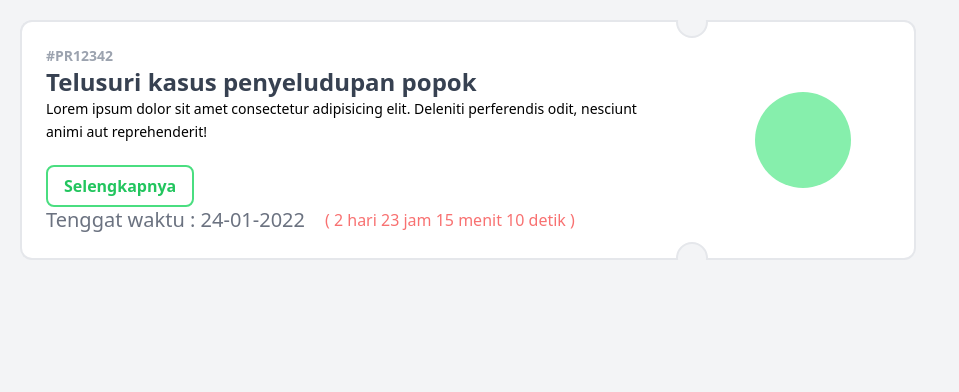
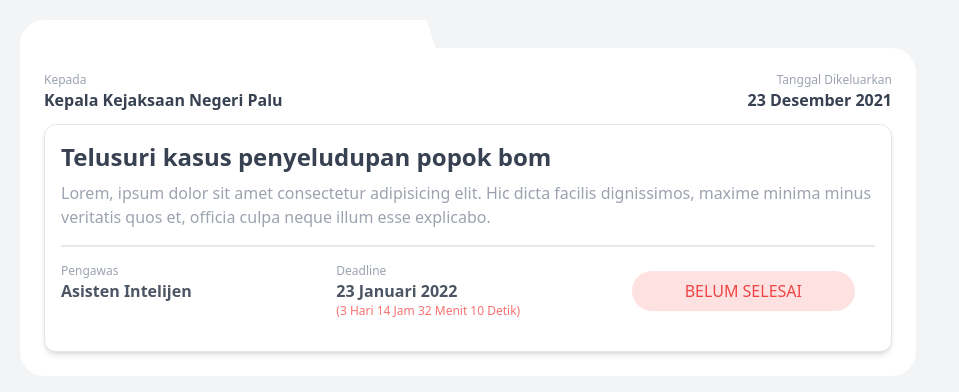
Before and after one commit to arsadii/simonita-ui, a website: page src/card-task/index.html in a window 1280 px wide. Shown: the whole page, without its empty margins (0-959 px from the left). Drawn offline with Linux system fonts and the light colour scheme.

Commit message:
Card with "Folder" style

```diff
--- a/src/card-task/index.html
+++ b/src/card-task/index.html
@@ -8,45 +8,62 @@
     <link rel="stylesheet" href="../../dist/output.css" />
   </head>
   <body class="bg-gray-100">
-    <div class="m-5 flex max-w-4xl bg-gray-100 h-[15rem] overflow-hidden">
-      <div
-        class="bg-white rounded-xl p-6 relative h-full w-3/4 border-l-2 border-t-2 border-b-2 border-gray-200"
-      >
-        <div class="h-full flex flex-col justify-between">
-          <div class="">
-            <h3 class="text-gray-400 font-bold text-sm">#PR12342</h3>
-            <h1 class="text-2xl text-gray-700 font-bold">
-              Telusuri kasus penyeludupan popok
-            </h1>
-            <p class="text-sm leading-relaxed">
-              Lorem ipsum dolor sit amet consectetur adipisicing elit. Deleniti
-              perferendis odit, nesciunt animi aut reprehenderit!
+    <div
+      class="m-5 flex max-w-4xl bg-gray-100 overflow-hidden relative rounded-tl-3xl"
+    >
+      <span
+        class="absolute bg-white w-1/2 h-32 -left-10 -top-10 skew-x-12 -rotate-6"
+      ></span>
+      <div class="bg-white h-full w-full rounded-3xl p-6 space-y-3 mt-7 z-20">
+        <div
+          class="flex flex-col sm:flex-row justify-between space-y-2 sm:space-y-0"
+        >
+          <div class="text-left">
+            <h4 class="text-gray-400 text-xs">Kepada</h4>
+            <h4 class="text-gray-700 font-semibold">
+              Kepala Kejaksaan Negeri Palu
+            </h4>
+          </div>
+          <div class="text-left sm:text-right">
+            <h4 class="text-gray-400 text-xs">Tanggal Dikeluarkan</h4>
+            <h4 class="text-gray-700 font-semibold">23 Desember 2021</h4>
+          </div>
+        </div>
+        <div
+          class="bg-white border border-gray-200 shadow-md rounded-xl p-4 transform hover:-translate-y-2 hover:shadow-xl transition duration-200"
+        >
+          <div class="border-b-2 border-gray-200 pb-4">
+            <h2 class="text-gray-700 text-2xl font-semibold">
+              Telusuri kasus penyeludupan popok bom
+            </h2>
+            <p class="text-gray-400 mt-2">
+              Lorem, ipsum dolor sit amet consectetur adipisicing elit. Hic
+              dicta facilis dignissimos, maxime minima minus veritatis quos et,
+              officia culpa neque illum esse explicabo.
             </p>
           </div>
-          <div class="space-y-2">
-            <a
-              class="py-2 px-4 rounded-lg border-2 border-green-400 text-green-500 font-bold"
-              href="#"
-              >Selengkapnya</a
-            >
-            <div class="flex text-gray-500 items-center space-x-5">
-              <h3 class="text-xl">Tenggat waktu : 24-01-2022</h3>
-              <h4 class="text-red-400">( 2 hari 23 jam 15 menit 10 detik )</h4>
+
+          <div class="grid grid-cols-1 sm:grid-cols-3 gap-0 sm:gap-3">
+            <div class="flex flex-col justify-start py-4">
+              <h5 class="text-gray-400 text-xs">Pengawas</h5>
+              <h5 class="text-gray-600 font-bold">Asisten Intelijen</h5>
+            </div>
+            <div class="flex flex-col justify-start py-4">
+              <h5 class="text-gray-400 text-xs">Deadline</h5>
+              <h5 class="text-gray-600 font-bold">23 Januari 2022</h5>
+              <h5 class="text-red-400 text-xs">
+                (3 Hari 14 Jam 32 Menit 10 Detik)
+              </h5>
+            </div>
+            <div class="p-5 flex items-center justify-center">
+              <div
+                class="bg-red-100 text-red-500 p-2 rounded-full text-center uppercase w-full"
+              >
+                Belum Selesai
+              </div>
             </div>
           </div>
         </div>
-
-        <div
-          class="absolute w-8 h-8 bg-gray-100 z-10 top-0 right-0 translate-x-4 -translate-y-4 rounded-full border-2 border-gray-200"
-        ></div>
-        <div
-          class="absolute w-8 h-8 bg-gray-100 z-10 bottom-0 right-0 translate-x-4 translate-y-4 rounded-full border-2 border-gray-200"
-        ></div>
-      </div>
-      <div
-        class="bg-white rounded-xl p-6 w-1/4 h-full flex items-center justify-center border-r-2 border-t-2 border-b-2 border-gray-200"
-      >
-        <div class="bg-green-300 rounded-full h-24 w-24"></div>
       </div>
     </div>
   </body>
```
Also changed, not shown: dist/output.css.
